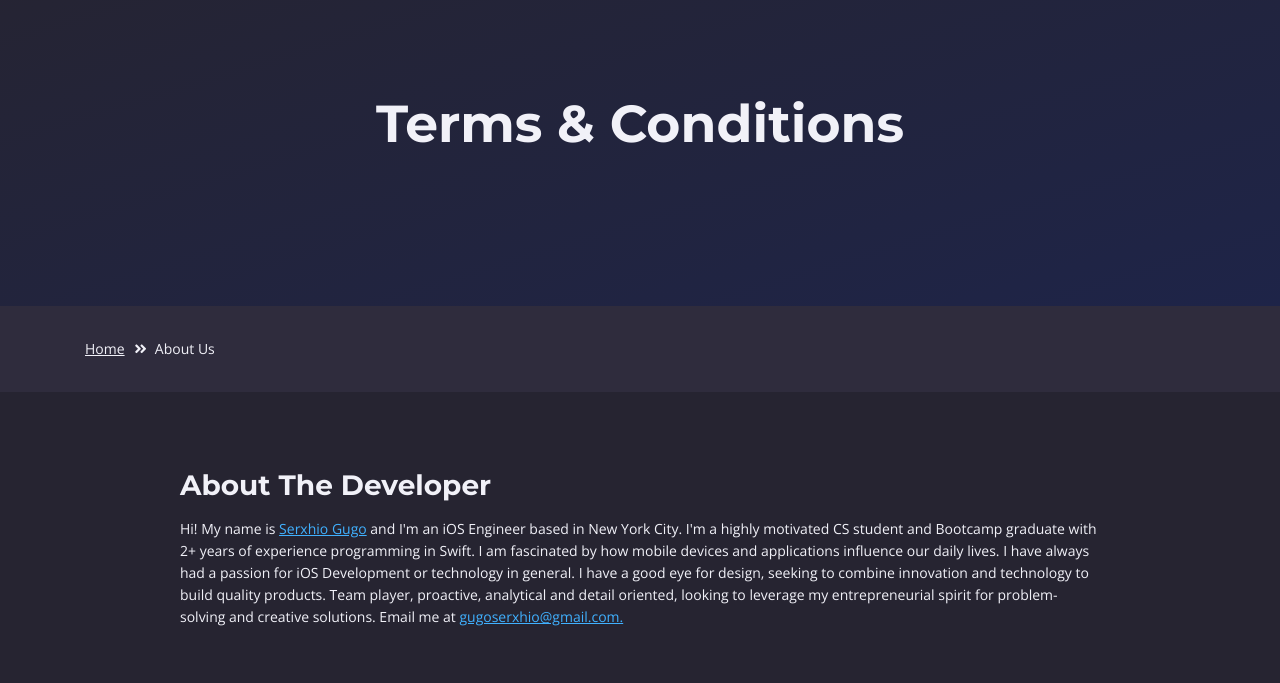
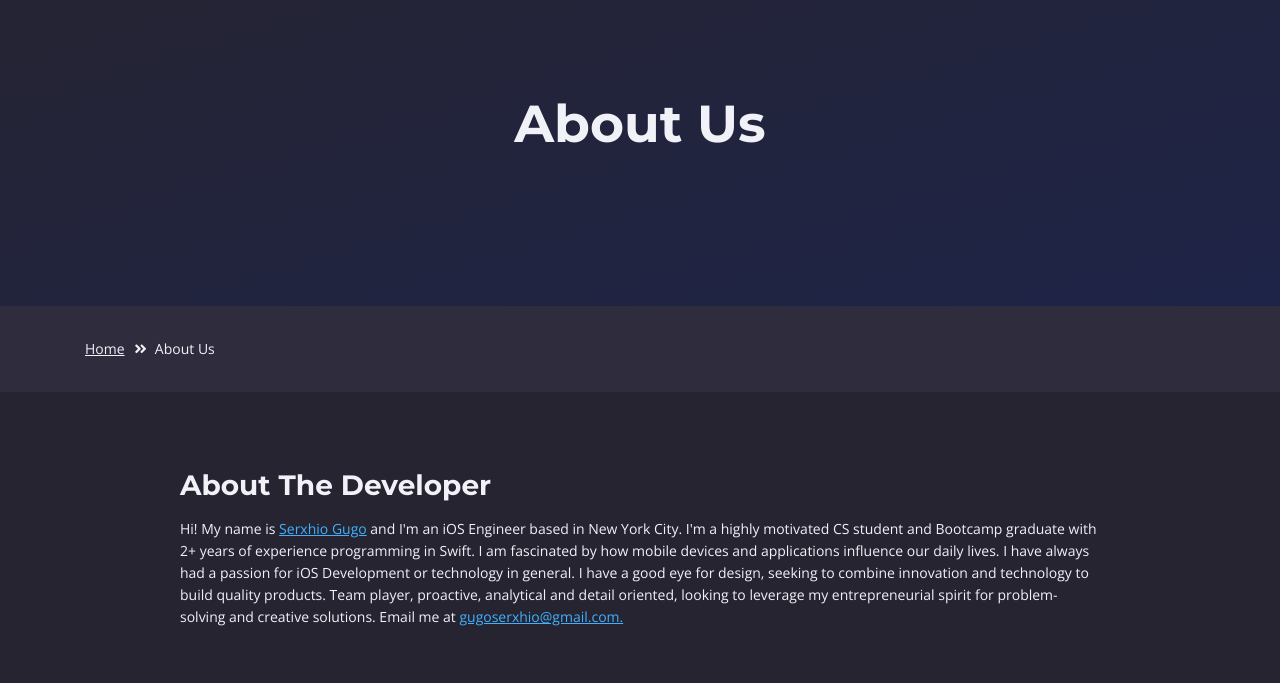
Before and after one commit to Cinemator/cinemator.github.io, a plain HTML site: page terms-conditions.html in a window 1280 px wide. Shown: the part 82-765 px from the top of the page. Drawn offline with nearby package versions, Linux system fonts and the light colour scheme.

Commit message:
minor fixes

```diff
--- a/terms-conditions.html
+++ b/terms-conditions.html
@@ -117,7 +117,7 @@
         <div class="container">
             <div class="row">
                 <div class="col-lg-12">
-                    <h1>Terms & Conditions</h1>
+                    <h1>About Us</h1>
                 </div> <!-- end of col -->
             </div> <!-- end of row -->
         </div> <!-- end of container -->
```
Also changed, not shown: index.html (+1 -1 lines).
